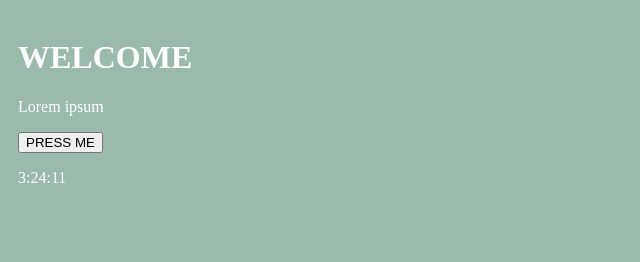
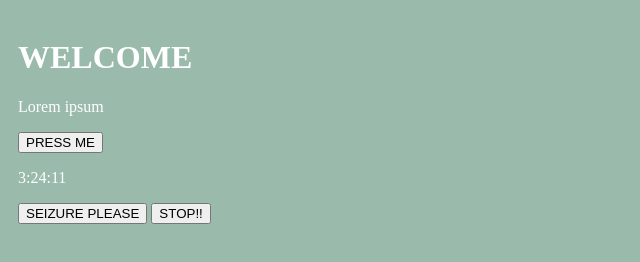
Before and after one commit to Toitle419/Toitle419.github.io, a plain HTML site: page index.html in a window 1280 px wide. Shown: the whole page, without its empty margins (0-640 px from the left). Drawn offline with Linux system fonts and the light colour scheme.

Commit message:
Added seizure button ;)

```diff
--- a/index.html
+++ b/index.html
@@ -9,6 +9,8 @@
         <p id="p1">Lorem ipsum</p>
         <button onclick="randomBackgroundColour()">PRESS ME</button>
         <p id="clock"></p>
+        <button onclick="transitionSpeed = 25 / fps">SEIZURE PLEASE</button>
+        <button onclick="transitionSpeed = 0.25 / fps">STOP!!</button>
         <p></p>
     </body>
     <script src="index.js"></script>
--- a/index.js
+++ b/index.js
@@ -24,6 +24,7 @@ function randomColour() {
 }
 function randomBackgroundColour() {
     c1 = randomColour()
+    t = 1
 }
 
 class colour {
@@ -44,7 +45,6 @@ fps = 50,
 transitionSpeed = 0.25 / fps
 
 function transition() {
-    console.log(t)
     if (t >= 1) {
         c0 = c1
         c1 = randomColour()
```
